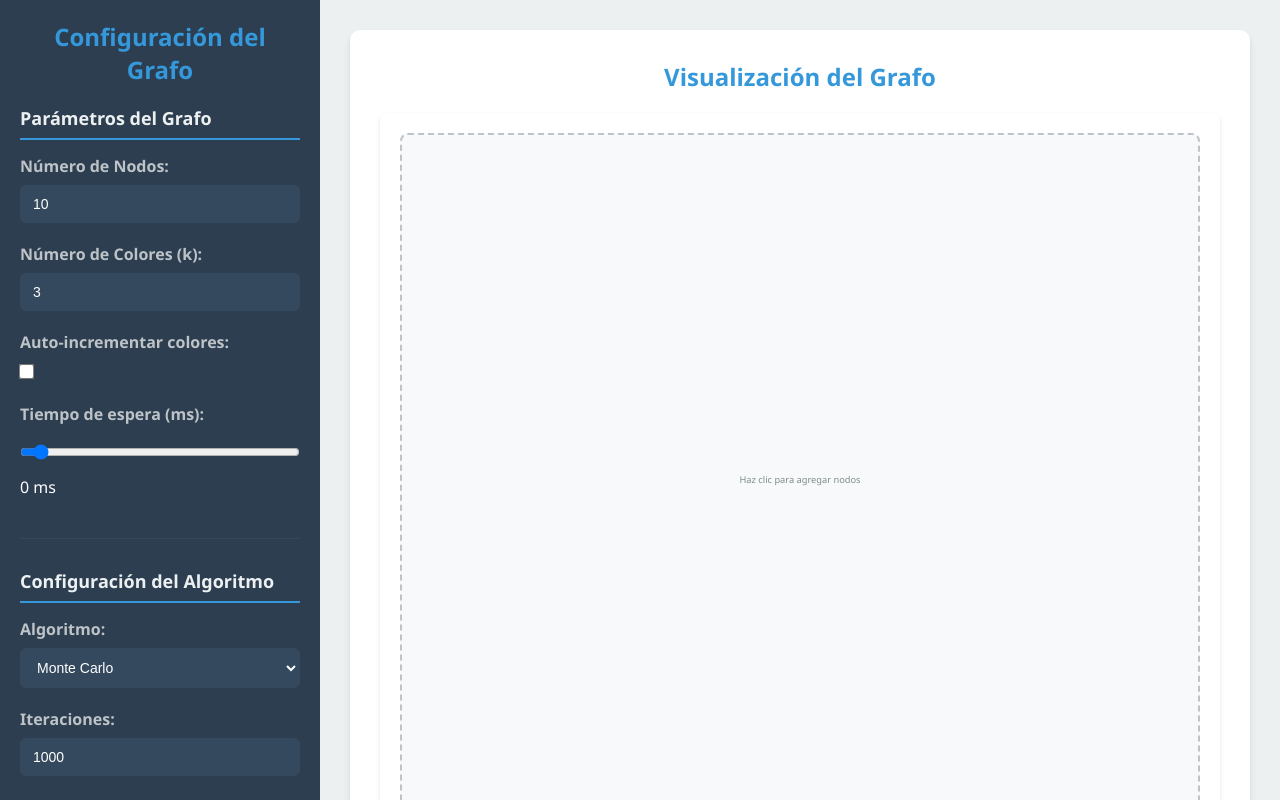
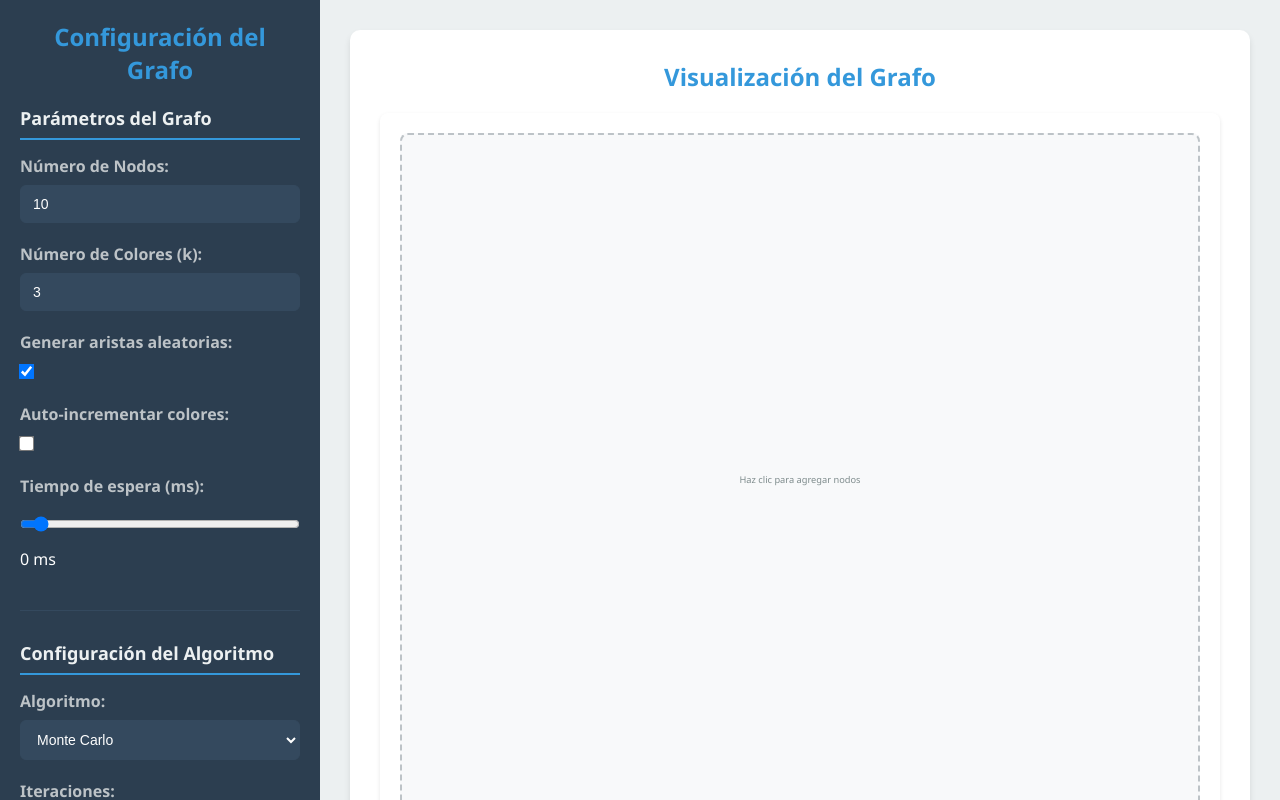
Before and after one commit to ysiezar21/PRY2_Analisis, a React (Create React App) app: page / in a window 1280 px wide. Shown: the top 800 px of the page. Built offline with nearby package versions, Linux system fonts and the light colour scheme.

Commit message:
Se realizaron cambios

```diff
--- a/src/App.js
+++ b/src/App.js
@@ -65,6 +65,37 @@ function App() {
 
     console.log(`Grafo completado: ${nodosFaltantes} nodos agregados automáticamente`);
     return nuevoGrafo;
+  };
+  const generarGrafoParaAlgoritmo = () => {
+  const total = graphConfig.nodeCount;
+
+  // Crear nodos sin color
+  const nodos = Array.from({ length: total }, (_, i) => ({
+    id: i,
+    x: Math.random() * 500 + 50,
+    y: Math.random() * 400 + 50,
+    color: null
+  }));
+
+  let aristas = [];
+
+  // Si está seleccionada la opción aleatoria, generar aristas
+  if (graphConfig.generarAleatorio) {
+    const posiblesAristas = [];
+
+    for (let i = 0; i < total; i++) {
+      for (let j = i + 1; j < total; j++) {
+        if (Math.random() < 0.3) {
+          posiblesAristas.push({ source: i, target: j, tieneConflicto: false });
+        }
+      }
+    }
+
+    aristas = posiblesAristas;
+  }
+  //Modificar el grafo actual
+
+  return { nodos, aristas };
 };
 
   // Manejar agregar nodo
@@ -267,13 +298,14 @@ function App() {
   setConflictHistory([]);
 
   try {
-      // Preparar el grafo (usar actual o generar)
-      const grafoParaAlgoritmo = prepararGrafoParaAlgoritmo();
+    // SIEMPRE generar grafo nuevo sin colores
+    const grafoParaAlgoritmo = generarGrafoParaAlgoritmo(); //Hay que reemplazar por el grafo actual si existe y hacewr otro boton exclusivamente para llamar a la funcion generargrafoparaalgoritmo
+    setGraphData(grafoParaAlgoritmo);
 
     const resultado = await algorithmService.ejecutarAlgoritmo(
       {
         ...graphConfig,
-          grafoExistente: grafoParaAlgoritmo // Pasar el grafo actual
+        grafoExistente: grafoParaAlgoritmo
       },
       (graphData, conflictData) => {
         setGraphData(graphData);
@@ -282,6 +314,7 @@ function App() {
         }
       }
     );
+
 
       setExecutionStats({
         intentos: resultado.intentos,
--- a/src/components/ControlPanel/ControlPanel.js
+++ b/src/components/ControlPanel/ControlPanel.js
@@ -16,6 +16,7 @@ const ControlPanel = ({
   onModeChange,
   infoGrafo
 }) => {
+
   const handleInputChange = (field, value) => {
     onConfigChange({
       ...config,
@@ -27,7 +28,7 @@ const ControlPanel = ({
     <div className="control-panel">
       <h2>Configuración del Grafo</h2>
 
-      {/*  INFORMACIÓN DEL GRAFO ACTUAL */}
+      {/* --- INFO DEL GRAFO --- */}
       {infoGrafo && infoGrafo.totalNodos > 2 && (
         <div className="graph-info">
           <h3> Grafo Actual</h3>
@@ -82,6 +83,16 @@ const ControlPanel = ({
           />
         </div>
 
+        {/* ← NUEVO CAMPO */}
+        <div className="input-group">
+          <label>Generar aristas aleatorias:</label>
+          <input
+            type="checkbox"
+            checked={config.generarAleatorio}
+            onChange={(e) => handleInputChange('generarAleatorio', e.target.checked)}
+          />
+        </div>
+
         <div className="input-group">
           <label>Auto-incrementar colores:</label>
           <input
@@ -89,24 +100,15 @@ const ControlPanel = ({
             checked={config.autoIncreaseColors}
             onChange={(e) => {
               const checked = e.target.checked;
-
-              // Actualiza la config
               handleInputChange('autoIncreaseColors', checked);
 
-
-              if (checked) {
-                setAumentosFlag(true)      // función cuando se activa
-              }
-
-              else {
-                setAumentosFlag(false)   // función cuando se desactiva
-              }
+              setAumentosFlag(checked);
             }}
           />
         </div>
+
         <div className="input-group">
           <label>Tiempo de espera (ms):</label>
-
           <input
             type="range"
             min="0"
@@ -118,10 +120,8 @@ const ControlPanel = ({
               setTiempoEspera(value);
             }}
           />
-
           <span>{config.tiempoEspera ?? 0} ms</span>
         </div>
-
       </div>
 
       <AlgorithmControls
```
Lines whose indentation alone changed are shown as unchanged.
